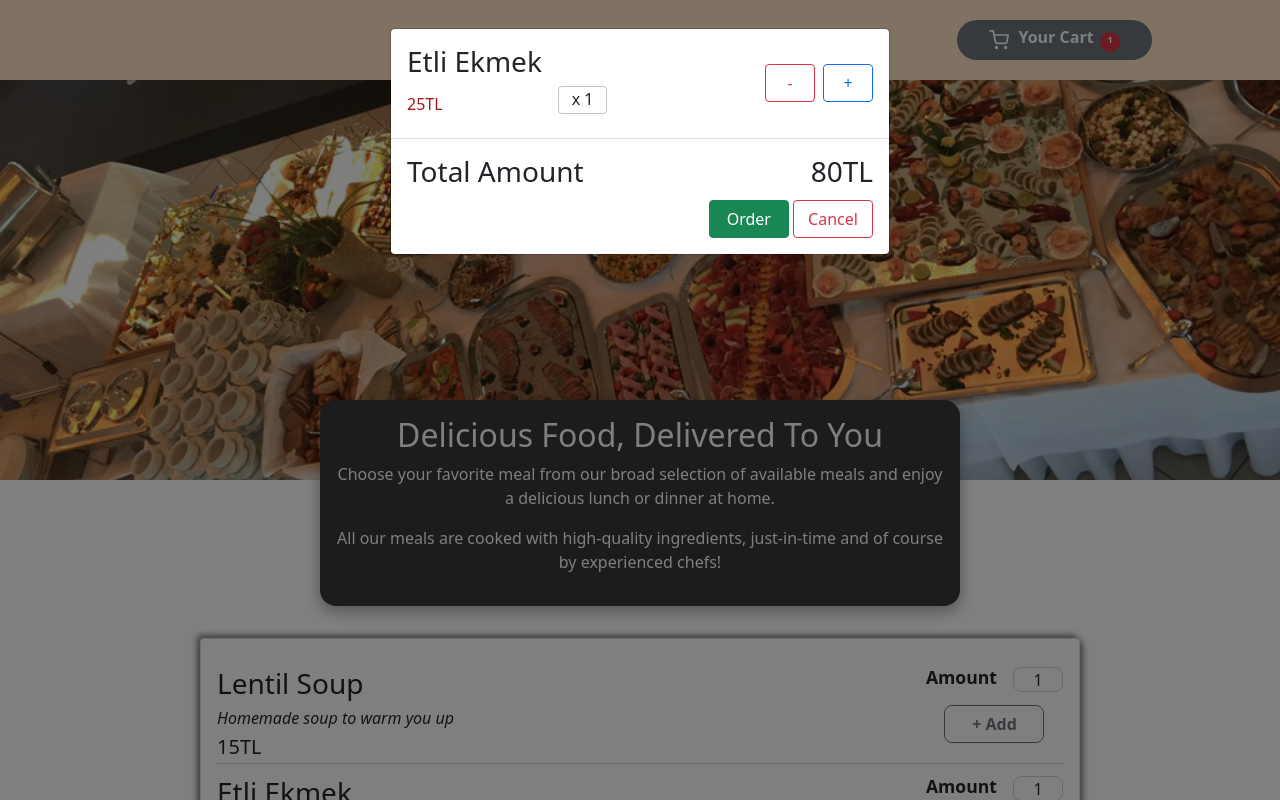
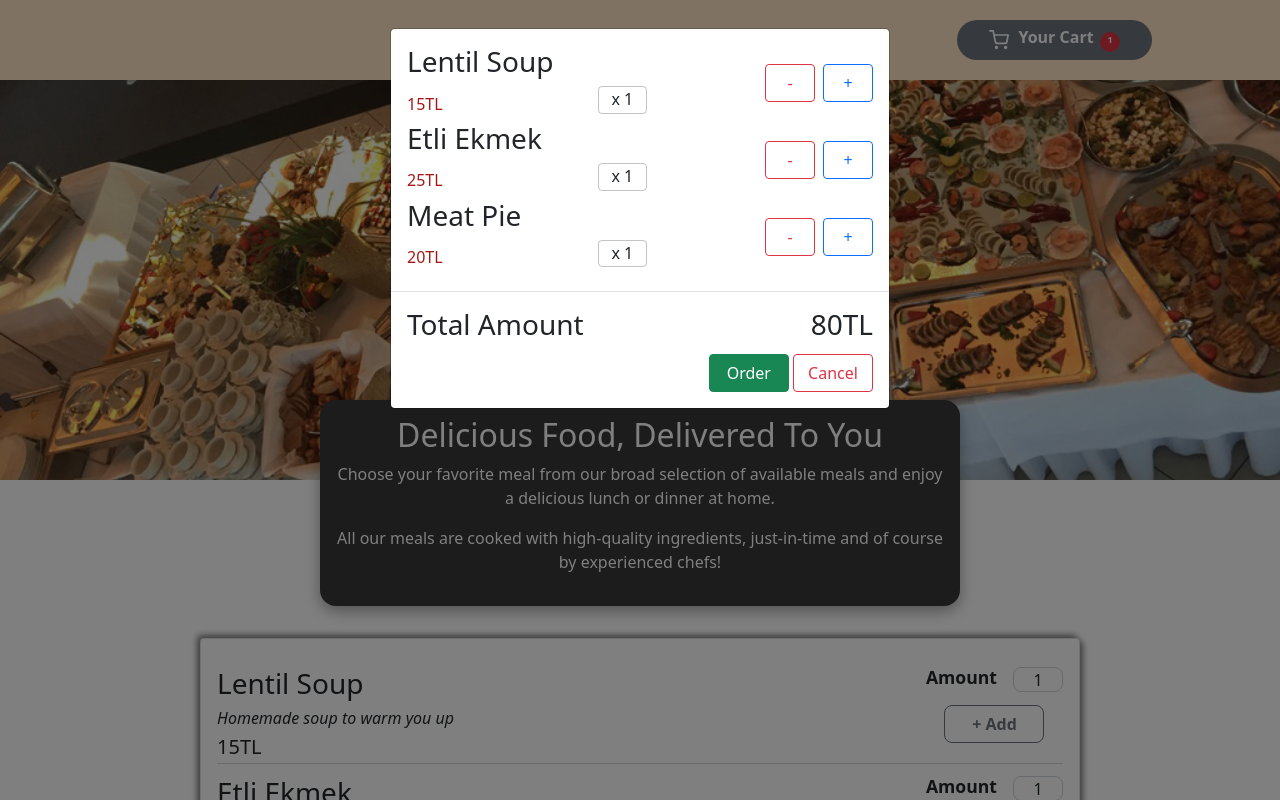
Before and after one commit to hemreozdemir/food-order, a React (Create React App) app: page / in a window 1280 px wide. Shown: the top 800 px of the page. Built offline with nearby package versions, Linux system fonts and the light colour scheme.

Commit message:
view with dummy data
view with dummy data

```diff
--- a/src/assests/css/cart-modal.css
+++ b/src/assests/css/cart-modal.css
@@ -1,7 +1,3 @@
-/* .modal-footer {
-    display: block !important;
-} */
-
 .amount-arrangement .btn-minus {
     margin-right: 0.5rem;
 }
@@ -18,6 +14,12 @@
     min-width: 50px;
 }
 
+.food-info-cart {
+    width: 15rem;
+    display: flex;
+    justify-content: space-between;
+}
+
 .food-amount-cart {
     display: flex;
     align-items: end;
--- a/src/views/Header/CartList/List.js
+++ b/src/views/Header/CartList/List.js
@@ -1,4 +1,4 @@
-import React from "react";
+import React, { useEffect } from "react";
 
 // ** Components
 import ListItem from "./ListItem";
@@ -15,19 +15,43 @@ const DUMMY_CART_ITEMS = [
         name: "Etli Ekmek",
         description: "Turkish pizza with ground meat",
         price: "25TL",
-        amount: 2
+        amount: 1
     },
     {
         id: "f2",
         name: "Meat Pie",
         description: "Turkish style pastry",
         price: "20TL",
-        amount: 3
+        amount: 1
     }
 ];
 
 const List = () => {
-    return <ListItem />;
+    useEffect(() => {
+        //     console.log(DUMMY_CART_ITEMS[0]);
+        //     console.log(DUMMY_CART_ITEMS[1]);
+        //     console.log(DUMMY_CART_ITEMS[2]);
+        console.log("DUMMY_CART_ITEMS", DUMMY_CART_ITEMS);
+    }, [DUMMY_CART_ITEMS]);
+
+    const changeAmountHandler = (id, operator) => {
+        const itemIndex = DUMMY_CART_ITEMS.map((item) => item.id).indexOf(id);
+        console.log("itemIndex", itemIndex);
+        if (operator) {
+            if (operator === "+") {
+                DUMMY_CART_ITEMS[itemIndex].amount++;
+            } else {
+                DUMMY_CART_ITEMS[itemIndex].amount--;
+            }
+        } else {
+            console.log("0");
+            DUMMY_CART_ITEMS[itemIndex].amount = 0;
+        }
+    };
+
+    return DUMMY_CART_ITEMS.map((item) => (
+        <ListItem item={item} changeAmount={changeAmountHandler} />
+    ));
 };
 
 export default List;
--- a/src/views/Header/CartList/ListItem.js
+++ b/src/views/Header/CartList/ListItem.js
@@ -3,28 +3,28 @@ import React, { useState } from "react";
 // ** 3rd party components
 import { Button } from "reactstrap";
 
-const ListItem = () => {
+const ListItem = ({ item, changeAmount }) => {
     const [amount, setAmount] = useState(1);
 
     const onClickAmountChange = (e) => {
         if (e.target.innerText === "+") {
-            setAmount(amount + 1);
+            changeAmount(item.id, "+");
         } else {
-            if (amount === 0) {
-                setAmount(0);
+            if (item.amount === 0) {
+                changeAmount(item.id);
             } else {
-                setAmount(amount - 1);
+                changeAmount(item.id, "-");
             }
         }
     };
     return (
-        <div className="d-flex justify-content-between">
+        <div className="cart-item d-flex justify-content-between">
             <div className="food-info-cart d-flex">
                 <div className="food-properties">
-                    <h3 className="food-name-cart">Etli Ekmek</h3>
-                    <h6 className="food-price-cart">25TL</h6>
+                    <h3 className="food-name-cart">{item.name}</h3>
+                    <h6 className="food-price-cart">{item.price}</h6>
                 </div>
-                <h6 className="food-amount-cart">x {amount}</h6>
+                <h6 className="food-amount-cart">x {item.amount}</h6>
             </div>
             <div className="amount-arrangement d-flex align-items-center">
                 <Button
```
